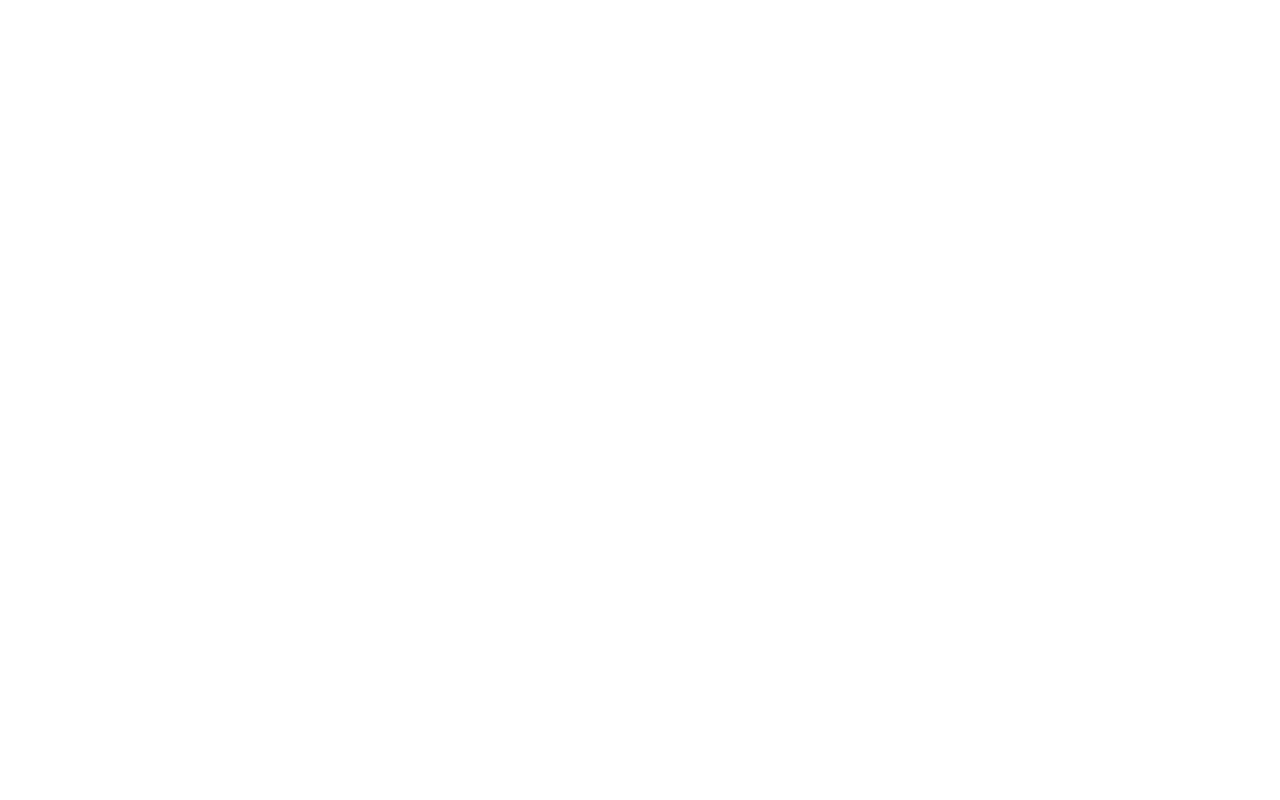
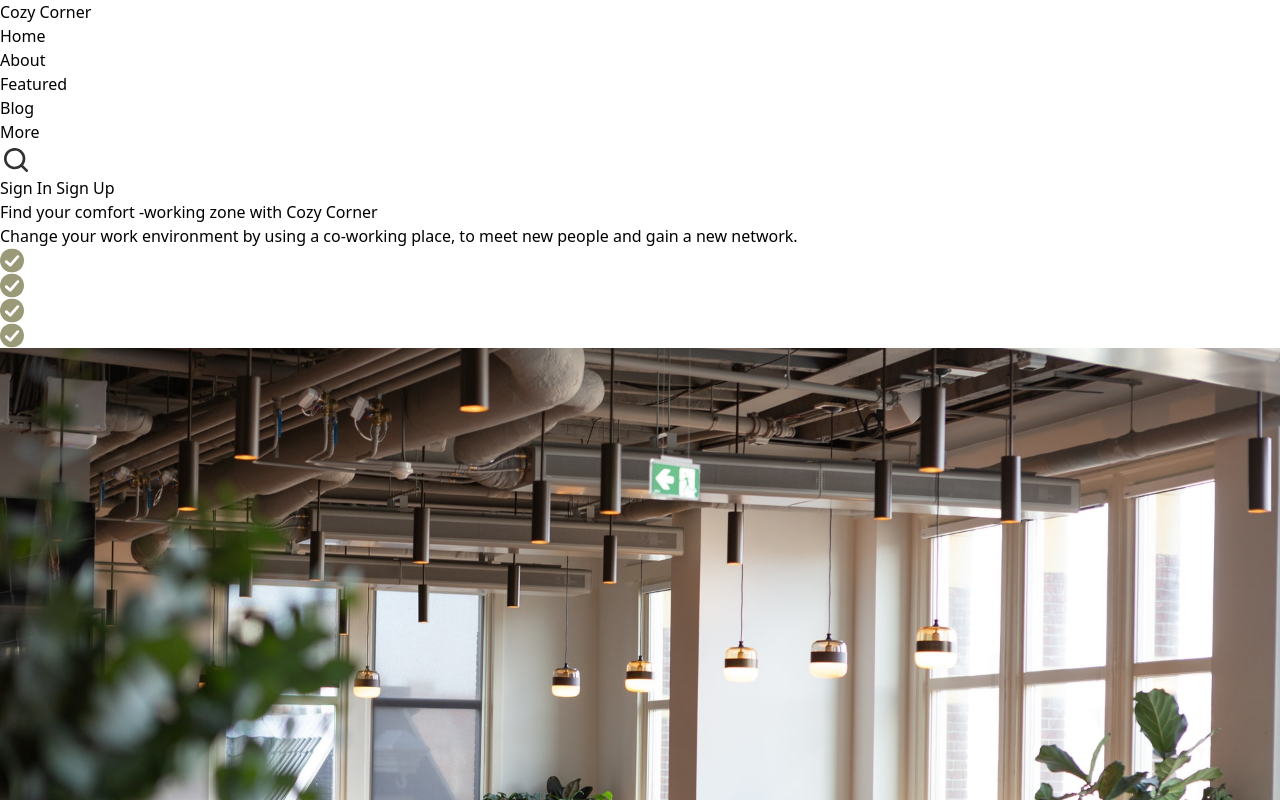
Before and after one commit to j3ssicabailey/tailwind-landing-pages, a website built with Vite: page index.html in a window 1280 px wide. Shown: the top 800 px of the page. Built offline with nearby package versions, Linux system fonts and the light colour scheme; a web font is replaced by a local one.

Commit message:
Adding basic html structure pre tailwind styling

```diff
--- a/index.html
+++ b/index.html
@@ -12,7 +12,74 @@
     <link rel="stylesheet" href="src/style.css">
   </head>
 
-  <body>
+    <body>
+    <!-- Header -->
+    <header>
+      <nav>
+        <div>
+          <a href="#">Cozy Corner</a>
+        </div>
+        <ul>
+          <li><a href="#">Home</a></li>
+          <li><a href="#">About</a></li>
+          <li><a href="#">Featured</a></li>
+          <li><a href="#">Blog</a></li>
+          <li><a href="#">More</a></li>
+        </ul>
+        <div>
+          <a href="#"><img src="icons/search.svg" alt="search icon"></a>
+          <a href="#">Sign In</a>
+          <a href="#">Sign Up</a>
+        </div>
+      </nav>
+    </header>
 
+    <!-- Hero Section -->
+    <section>
+      <div>
+        <h1>Find your comfort <span>-</span>working zone with Cozy Corner</h1>
+        <p>Change your work environment by using a co-working place, to meet new people and gain a new network.</p>
+        <ul>
+          <li>
+            <img src="icons/Check.svg" alt="Check icon"
+            Virtual Office Setup>
+          </li>
+          <li>
+            <img src="icons/Check.svg" alt="Check icon"
+            Open Workspace>
+          </li>
+          <li>
+            <img src="icons/Check.svg" alt="Check icon"
+            Space for Event>
+          </li>
+          <li>
+            <img src="icons/Check.svg" alt="Check icon"
+            Chill Out Zone>
+          </li>
+        </ul>
+      </div>
+      <div>
+        <img src="img/hero-image.jpg" alt="Cozy co-working space">
+      </div>
+    </section>
+
+    <!-- Features Section -->
+    <section>
+      <article>
+        <img src="icons/Location.svg" alt="Location icon">
+        <h2>20+ Location</h2>
+        <p>Lorem ipsum dolor sit amet, consectetur adipiscing elit.</p>
+      </article>
+      <article>
+        <img src="icons/Room.svg" alt="Rooms icon">
+        <h2>324 Rooms Available</h2>
+        <p>Lorem ipsum dolor sit amet, consectetur adipiscing elit.</p>
+      </article>
+      <article>
+        <img src="icons/wifi.svg" alt="Internet icon">
+        <h2>100% Internet Connected</h2>
+        <p>Lorem ipsum dolor sit amet, consectetur adipiscing elit.</p>
+      </article>
+    </section>
   </body>
 </html>
```
Also changed, not shown: 1 other file.
